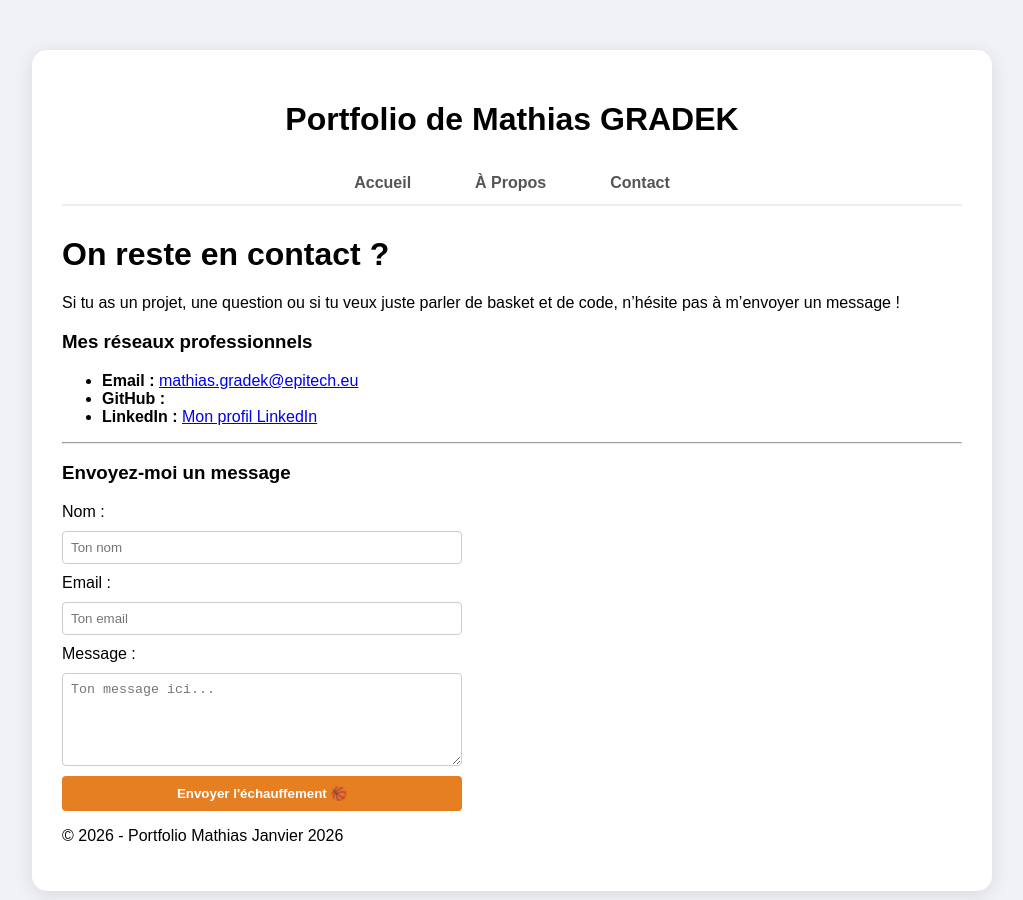
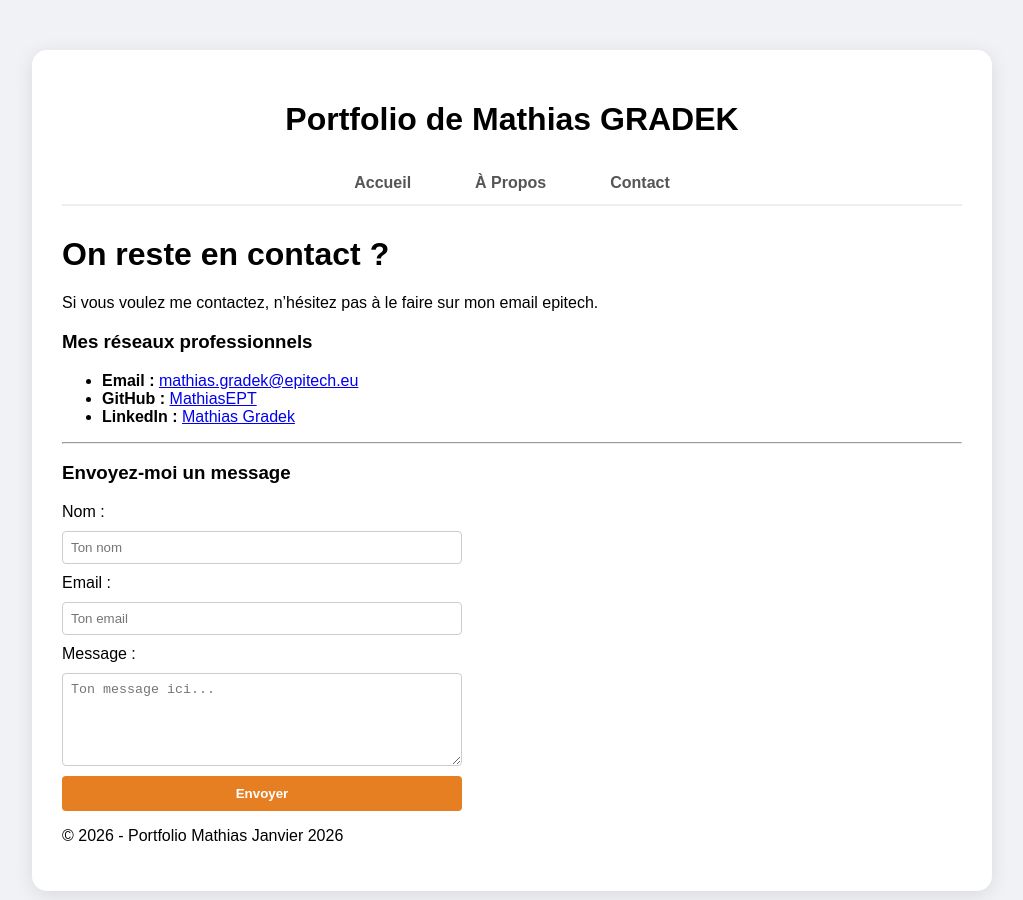
Before and after one commit to MathiasEPT/Mon-portfolio, a Jekyll site: the page built from contact.md, in a window 1280 px wide. Shown: the whole page, without its empty margins (128-1151 px from the left). Built offline with Jekyll 4.4.1, drawn with Linux system fonts in a browser that asks for light colours.

Commit message:
Mon Portfolio

```diff
--- a/_config.yml
+++ b/_config.yml
@@ -14,4 +14,4 @@ collections:
     permalink: /projects/:name
 
 sidebar_title: "Menu"
-tagline: "De la raquette au clavier"
+tagline: "J'aime beaucoup coder"
--- a/contact.md
+++ b/contact.md
@@ -5,12 +5,12 @@ title: Contact
 
 # On reste en contact ?
 
-Si tu as un projet, une question ou si tu veux juste parler de basket et de code, n'hésite pas à m'envoyer un message !
+Si vous voulez me contactez, n'hésitez pas à le faire sur mon email epitech.
 
 ### Mes réseaux professionnels
 * **Email :** [mathias.gradek@epitech.eu](mailto:ton.email@exemple.com)
-* **GitHub :** [](https://github.com/ton-pseudo)
-* **LinkedIn :** [Mon profil LinkedIn](https://linkedin.com/in/ton-pseudo)
+* **GitHub :** [MathiasEPT](https://github.com/MathiasEPT)
+* **LinkedIn :** [Mathias Gradek](https://linkedin.com/in/ton-pseudo)
 
 ---
 
@@ -26,6 +26,6 @@ Si tu as un projet, une question ou si tu veux juste parler de basket et de code
   <textarea id="message" name="message" rows="5" placeholder="Ton message ici..." required style="padding: 8px; border: 1px solid #ccc; border-radius: 4px;"></textarea>
 
   <button type="submit" style="background: #e67e22; color: white; border: none; padding: 10px; border-radius: 4px; cursor: pointer; font-weight: bold;">
-    Envoyer l'échauffement 🏀
+    Envoyer
   </button>
 </form>
```
Also changed, not shown: _projects/project.md (added, +19 -0 lines), project.md (deleted, +0 -19 lines), a-propos.md (renamed from about.md), index.markdown (deleted).
